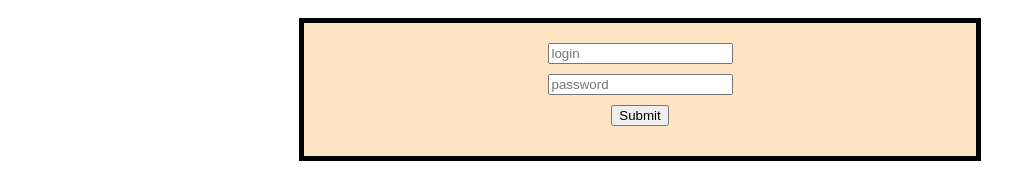
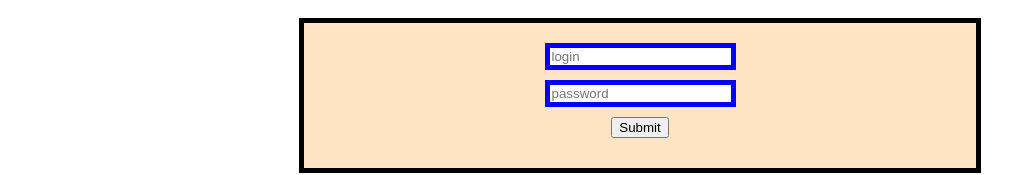
Before and after one commit to ikachinskaya/React, a React (Create React App) app: page / in a window 1280 px wide. Shown: the part 203-378 px from the top of the page, without its empty margins (0-1036 px from the left). Built offline with nearby package versions, Linux system fonts and the light colour scheme.

Commit message:
Add function cx

```diff
--- a/src/components/SignInForm/index.jsx
+++ b/src/components/SignInForm/index.jsx
@@ -7,6 +7,8 @@ class SignInForm extends Component {
     this.state = {
       login: "",
       password: "",
+      isLoginCorrect: true,
+      isPasswordCorrect: true,
     };
   }
 
@@ -37,22 +39,50 @@ class SignInForm extends Component {
     } = e;
     this.setState({
       [name]: value,
+      [`is${name[0].toUpperCase()}${name.slice(1)}Correct`]:
+        !value.includes(" "),
     });
   };
 
+  componentDidUpdate() {
+    cx({ [styles.container]: true, test2: false, good: true });
+  }
   render() {
-    const { login, password } = this.state;
+    const { login, password, isLoginCorrect, isPasswordCorrect } = this.state;
+
+    // const loginClassesNames = isLoginCorrect
+    //   ? styles.correctInput
+    //   : styles.inCorrectInput;
+
+    // const passwordClassesNames = isPasswordCorrect
+    //   ? styles.correctInput
+    //   : styles.inCorrectInput;
+
+    const loginClassesNames = cx({
+      [styles.correctInput]: isLoginCorrect,
+      [styles.inCorrectInput]: !isLoginCorrect,
+      container: true,
+      testClass: true,
+      badClass: false,
+    });
+    const passwordClassesNames = cx({
+      [styles.correctInput]: isPasswordCorrect,
+      [styles.inCorrectInput]: !isPasswordCorrect,
+    });
+
     return (
       <form className={styles.container} onSubmit={this.handleFormSubmit}>
         <input
-          onChange={this.handleLoginChange}
+          className={loginClassesNames}
+          onChange={this.handleChange}
           value={login}
           name="login"
           type="text"
           placeholder="login"
         />
         <input
-          onChange={this.handlePasswordChange}
+          className={passwordClassesNames}
+          onChange={this.handleChange}
           value={password}
           name="password"
           type="password"
@@ -65,3 +95,18 @@ class SignInForm extends Component {
 }
 
 export default SignInForm;
+
+function cx(stylesObj) {
+  // const classTuples = Object.entries(stylesObj);
+  // const filteredClassTuples = classTuples.filter(
+  //   ([className, boolValue]) => boolValue
+  // );
+  // const classNamesArray = filteredClassTuples.map(([className]) => className);
+  // let classNameString = classNamesArray.join(" ");
+  // return classNameString;
+
+  return Object.entries(stylesObj)
+    .filter(([className, boolValue]) => boolValue)
+    .map(([className]) => className)
+    .join(" ");
+}
--- a/src/components/SignInForm/signinform.module.css
+++ b/src/components/SignInForm/signinform.module.css
@@ -12,3 +12,9 @@
 .container > * {
   margin-bottom: 10px;
 }
+.correctInput {
+  border: 5px solid blue;
+}
+.inCorrectInput {
+  border: 5px solid red;
+}
```
